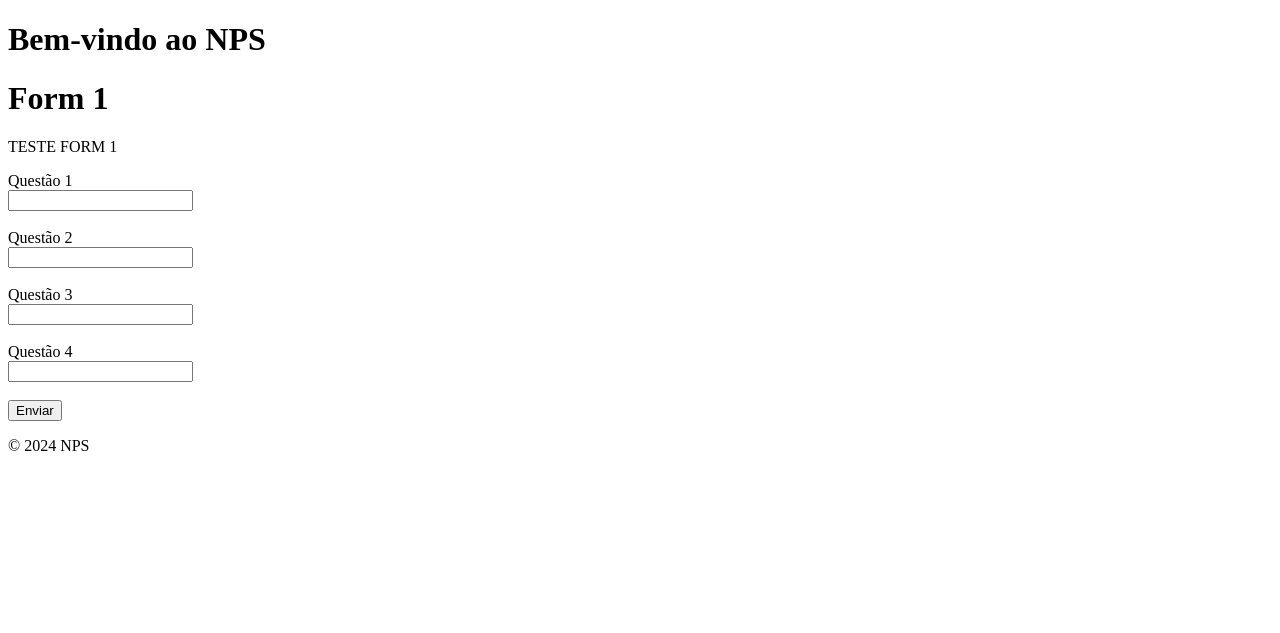
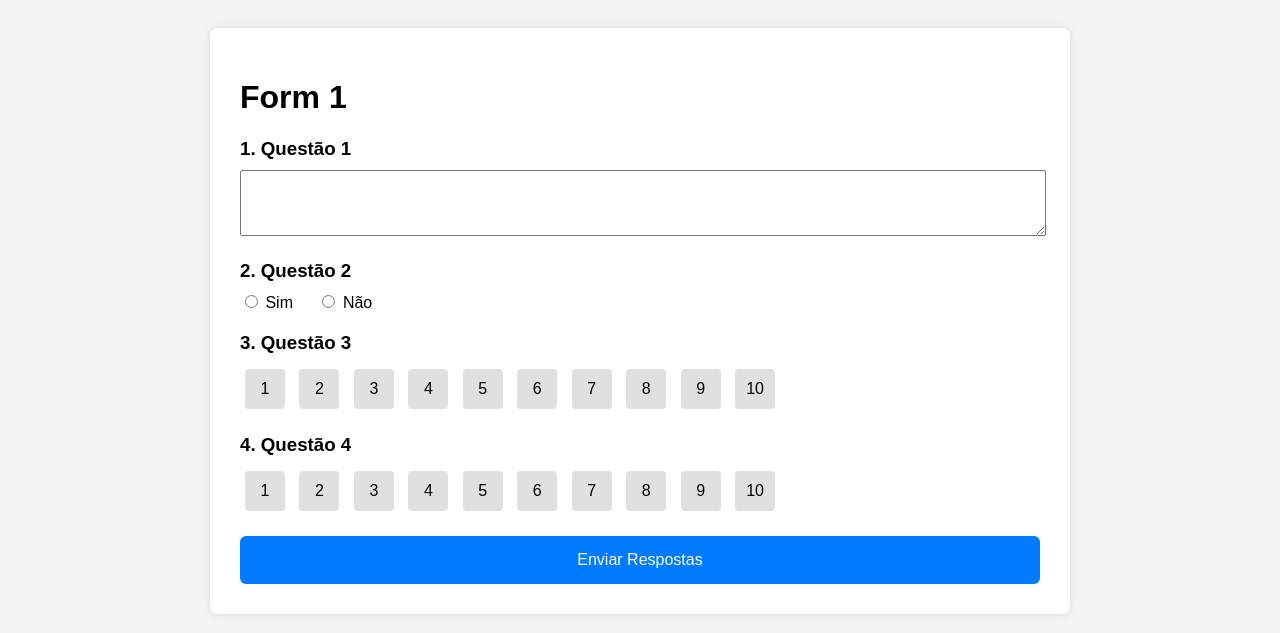
Before and after one commit to PedroHLV/NPS_DJANGO, a Django app: template nps_project/surveys/templates/surveys/survey_form.html in a window 1280 px wide. Shown: the top 633 px of the page. Run offline with Django 5.2, Linux system fonts and the light colour scheme; the template is opened without the code that fills it: values that come from a table or form of the project are taken from there, others are empty; data comes from the database, SQL or seed files in the repository; both versions use the stored data as it was after the commit.

Commit message:
feat: inserido question_type rating e choices

```diff
--- a/nps_project/surveys/models/question.py
+++ b/nps_project/surveys/models/question.py
@@ -2,7 +2,14 @@ from django.db import models
 from .surveys import Survey
 
 class Question(models.Model):
+    QUESTION_TYPES = [
+        ('text', 'Texto'),
+        ('yes_no', 'Sim/Não'),
+        ('rating', 'Nota (1-10)')
+    ]
+    # survey = models.ForeignKey(Survey, related_name='survey_questions', on_delete=models.CASCADE)
     text = models.CharField(max_length=500)
+    question_type = models.CharField(max_length=10, choices=QUESTION_TYPES, default=text)
 
     def __str__(self):
-        return self.text
+        return f"{self.text} ({self.get_question_type_display()})"
--- a/nps_project/surveys/templates/base.html
+++ b/nps_project/surveys/templates/base.html
@@ -9,7 +9,7 @@
 <body>
     <header>
         <!-- Cabeçalho do site -->
-        <h1>Bem-vindo ao NPS</h1>
+        <h1>Net Promoter Score</h1>
     </header>
 
     <main>
--- a/nps_project/surveys/templates/surveys/survey_form.html
+++ b/nps_project/surveys/templates/surveys/survey_form.html
@@ -1,18 +1,118 @@
-{% extends "base.html" %}
+<!-- templates/surveys/survey_form.html -->
 
-{% block content %}
+<!DOCTYPE html>
+<html lang="pt-BR">
+<head>
+    <meta charset="UTF-8">
+    <title>{{ survey.title }}</title>
+    <style>
+        body {
+            font-family: Arial, sans-serif;
+            background-color: #f4f4f4;
+            padding: 20px;
+        }
+        .survey-container {
+            background-color: #ffffff;
+            padding: 30px;
+            margin: 0 auto;
+            max-width: 800px;
+            border-radius: 8px;
+            box-shadow: 0 0 10px rgba(0, 0, 0, 0.1);
+        }
+        .question {
+            margin-bottom: 20px;
+        }
+        .question h3 {
+            margin-bottom: 10px;
+        }
+        .rating-buttons button {
+            width: 40px;
+            height: 40px;
+            margin: 5px;
+            font-size: 16px;
+            cursor: pointer;
+            border: none;
+            border-radius: 4px;
+            background-color: #e0e0e0;
+            transition: background-color 0.3s, color 0.3s;
+        }
+        .rating-buttons button.selected {
+            background-color: #28a745;
+            color: #ffffff;
+        }
+        .rating-buttons button:hover {
+            background-color: #d5d5d5;
+        }
+        .submit-button {
+            display: block;
+            width: 100%;
+            padding: 15px;
+            background-color: #007bff;
+            color: #ffffff;
+            border: none;
+            border-radius: 6px;
+            font-size: 16px;
+            cursor: pointer;
+        }
+        .submit-button:hover {
+            background-color: #0056b3;
+        }
+    </style>
+</head>
+<body>
+    <div class="survey-container">
         <h1>{{ survey.title }}</h1>
-<p>{{ survey.description }}</p>
-
         <form method="post">
             {% csrf_token %}
             {% for question in survey.questions.all %}
-        <div>
-            <label for="question_{{ question.id }}">{{ question.text }}</label><br>
-            <input type="text" name="question_{{ question.id }}" id="question_{{ question.id }}" required>
+                <div class="question">
+                    <h3>{{ forloop.counter }}. {{ question.text }}</h3>
+                    {% if question.question_type == 'text' %}
+                        <textarea name="question_{{ question.id }}" rows="4" style="width: 100%;" required></textarea>
+                    {% elif question.question_type == 'yes_no' %}
+                        <label>
+                            <input type="radio" name="question_{{ question.id }}" value="Sim" required> Sim
+                        </label>
+                        <label style="margin-left: 20px;">
+                            <input type="radio" name="question_{{ question.id }}" value="Não" required> Não
+                        </label>
+                    {% elif question.question_type == 'rating' %}
+                        <div class="rating-buttons" id="rating_buttons_{{ question.id }}">
+                            {% for _ in "||||||||||" %}
+                                <button type="button" onclick="selectRating({{ question.id }}, {{ forloop.counter }})" id="rating_{{ question.id }}_{{ forloop.counter }}" aria-pressed="false">{{ forloop.counter }}</button>
+                            {% endfor %}
                         </div>
-        <br>
+                        <input type="hidden" name="question_{{ question.id }}" id="rating_input_{{ question.id }}" required>
+                    {% endif %}
+                </div>
             {% endfor %}
-    <input type="submit" value="Enviar">
+            <button type="submit" class="submit-button">Enviar Respostas</button>
         </form>
-{% endblock %}
+    </div>
+
+    <script>
+        function selectRating(questionId, rating) {
+            const selectedButton = document.getElementById(`rating_${questionId}_${rating}`);
+            const hiddenInput = document.getElementById(`rating_input_${questionId}`);
+
+            // Verificar se o botão já está selecionado
+            if (selectedButton.classList.contains('selected')) {
+                // Se já estiver selecionado, desmarcar
+                selectedButton.classList.remove('selected');
+                selectedButton.setAttribute('aria-pressed', 'false');
+                hiddenInput.value = '';
+            } else {
+                // Se não estiver selecionado, selecionar e desmarcar outros
+                const buttons = document.querySelectorAll(`#rating_buttons_${questionId} button`);
+                buttons.forEach(button => {
+                    button.classList.remove('selected');
+                    button.setAttribute('aria-pressed', 'false');
+                });
+                selectedButton.classList.add('selected');
+                selectedButton.setAttribute('aria-pressed', 'true');
+                hiddenInput.value = rating;
+            }
+        }
+    </script>
+</body>
+</html>
```
Also changed, not shown: nps_project/surveys/admin.py (+9 -3 lines), nps_project/surveys/models/answer.py (+6 -3 lines), nps_project/surveys/views/views.py (+22 -7 lines), nps_project/db.sqlite3, nps_project/surveys/migrations/0001_initial.py, nps_project/surveys/migrations/0002_remove_question_survey.py (added). Lines whose indentation alone changed are shown as unchanged.
